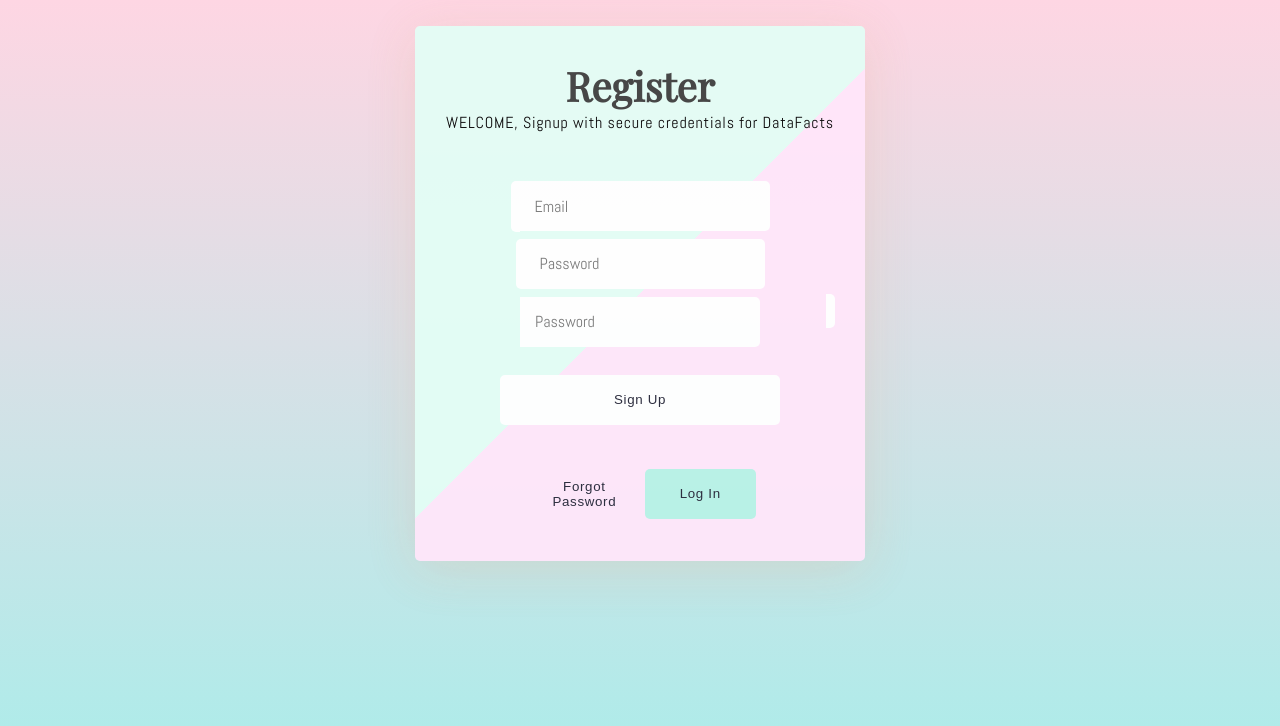
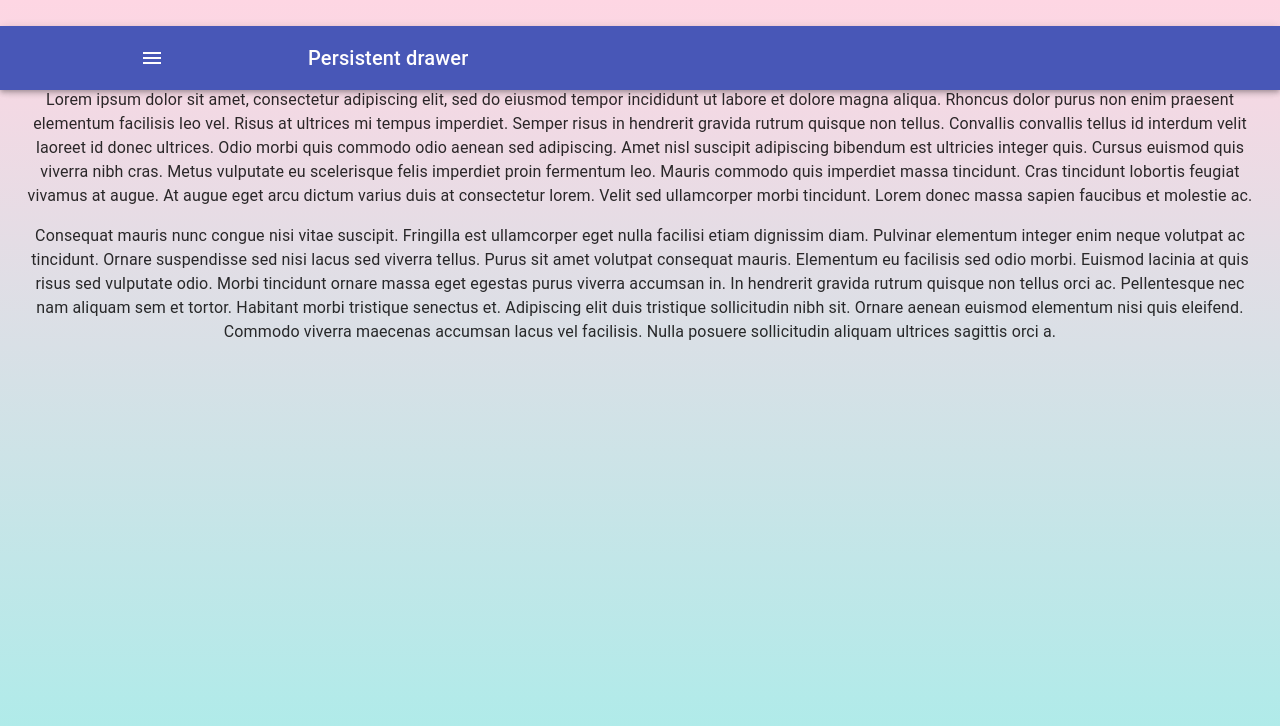
Before and after one commit to KeshawnSharper/DataFacts-FE, a React (Create React App) app in the folder fe/: page /home/1 in a window 1280 px wide. Shown: the top 726 px of the page. Built offline with nearby package versions, Linux system fonts and the light colour scheme; sample sign-in values are in the browser's storage; a web font is replaced by a local one.

Commit message:
ProtectedRoute

```diff
--- a/fe/src/App.js
+++ b/fe/src/App.js
@@ -3,6 +3,8 @@ import "./App.css";
 import React from "react";
 import Register from "./components/Register/Register";
 import Login from "./components/Login/Login";
+import Home from "./components/Home/Home"
+import ProtectedRoute from "./ProtectedRoute"
 import { BrowserRouter as Router, Switch, Route, Link } from "react-router-dom";
 function App() {
   return (
@@ -15,9 +17,7 @@ function App() {
           <Route exact path="/register">
             <Register />
           </Route>
-          <Route exact path="/home/:tab">
-            <Register />
-          </Route>
+          <ProtectedRoute exact path="/home/:tab" component={Home} />
         </Switch>
       </Router>
     </div>
--- /dev/null
+++ b/fe/src/ProtectedRoute.js
@@ -0,0 +1,17 @@
+import React from "react"
+import { Route,Redirect } from 'react-router-dom'
+const ProtectedRoute = props => {
+    const {
+        component:Component,...rest} = props
+
+    return (
+<Route {...rest} render={(renderProps) => {
+if (localStorage.getItem("token")){
+    return <Component {...renderProps}/>
+}else{
+    return  <Redirect to="/"/>
+}
+}}/>
+    )
+}
+export default ProtectedRoute
```
